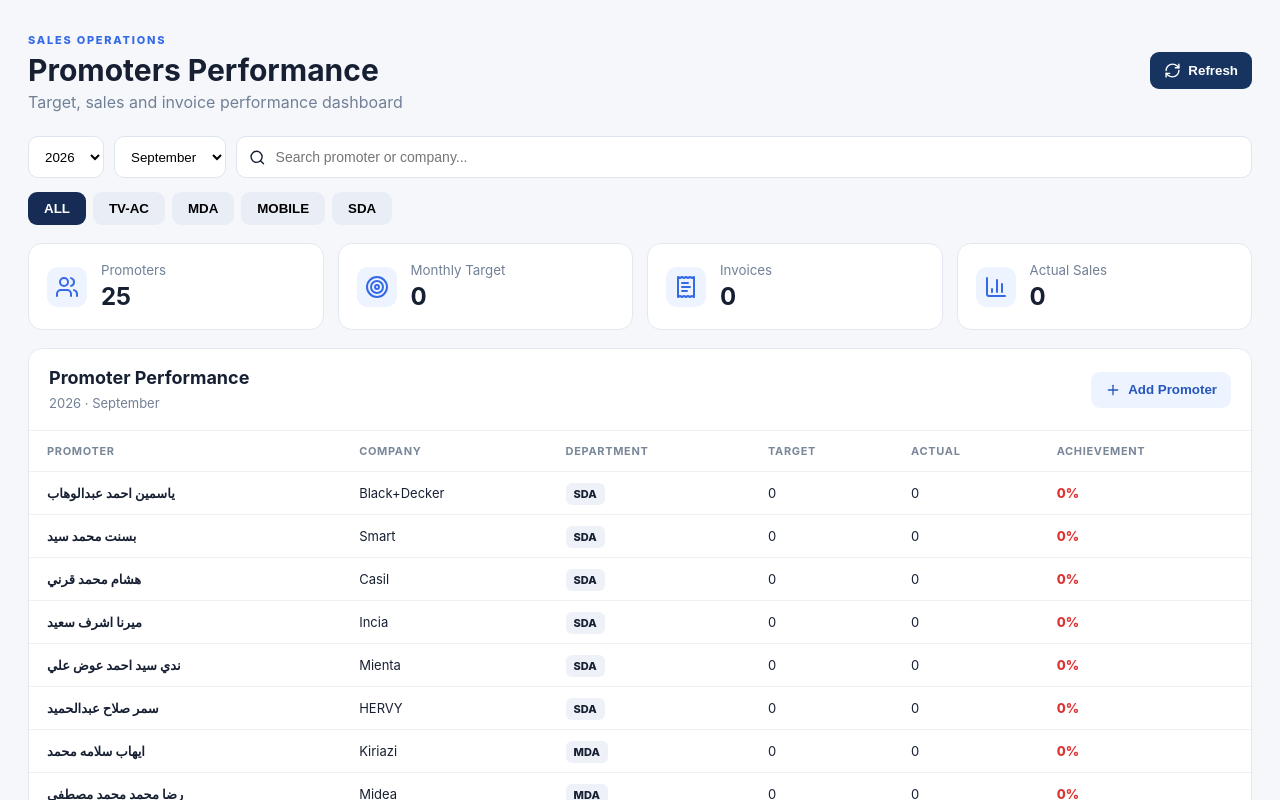
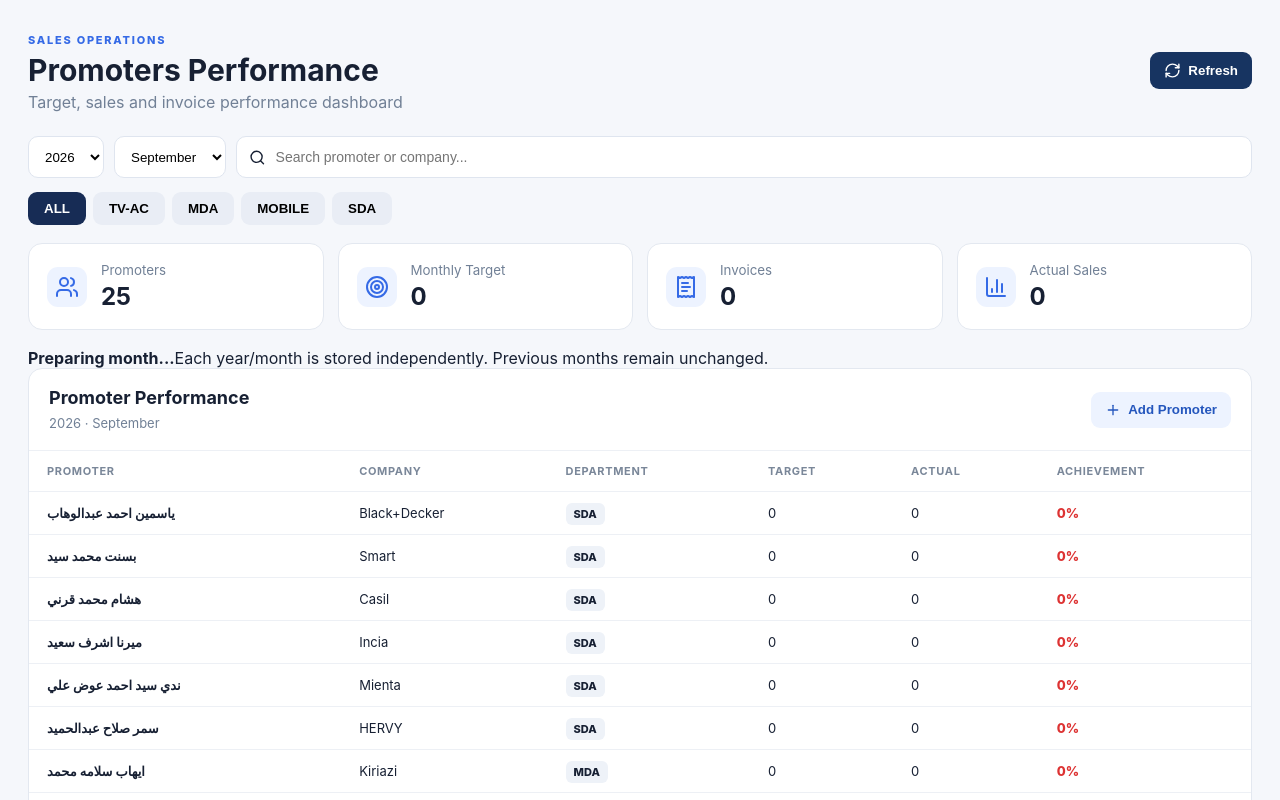
Before and after one commit to mdsabrydev3g/Promoters-Performance-System, a Next.js app: page / in a window 1280 px wide. Shown: the top 800 px of the page. Built offline with nearby package versions, Linux system fonts and the light colour scheme; no server answers.

Commit message:
feat: initialize selected month automatically in dashboard

```diff
--- a/app/page.tsx
+++ b/app/page.tsx
@@ -9,12 +9,12 @@ const seed:Emp[]=[
 ["Vivo","محمد يونس","MOBILE"],["Realme","هشام ايمن","MOBILE"],["Joyroom","تسنيم اسماعيل علي","MOBILE"],["Oppo","حسام ابراهيم","MOBILE"],["Samsung","محمد مجدي","MOBILE"],["Samsung","علي شعبان","MOBILE"],["Vivo","عمر حسين","MOBILE"],["Xiaomi","عمرو عويس","MOBILE"],
 ["Hisense","محمود حسين مسعود","TV-AC"],["Haier","فاطمه مصطفي حسين","TV-AC"],["Samsung","يوسف سامي يوسف","TV-AC"]].map(([company,name,code],i)=>({id:String(i+1),name,company,department:{id:code,code,name:code},status:"ACTIVE"}));
 const departments=["ALL","TV-AC","MDA","MOBILE","SDA"];
-export default function Home(){const [employees,setEmployees]=useState<Emp[]>(seed);const [dept,setDept]=useState("ALL");const [q,setQ]=useState("");const [year,setYear]=useState(new Date().getFullYear());const [month,setMonth]=useState(new Date().getMonth()+1);const [loading,setLoading]=useState(true);
-useEffect(()=>{fetch("/api/bootstrap?year="+year+"&month="+month).then(r=>r.ok?r.json():null).then(d=>{if(d?.employees?.length)setEmployees(d.employees)}).catch(()=>{}).finally(()=>setLoading(false))},[year,month]);
+export default function Home(){const [employees,setEmployees]=useState<Emp[]>(seed);const [dept,setDept]=useState("ALL");const [q,setQ]=useState("");const [year,setYear]=useState(new Date().getFullYear());const [month,setMonth]=useState(new Date().getMonth()+1);const [loading,setLoading]=useState(true);const [monthReady,setMonthReady]=useState(false);
+useEffect(()=>{setLoading(true);setMonthReady(false);fetch("/api/month?year="+year+"&month="+month).then(r=>r.ok?r.json():null).then(d=>{if(d?.employees?.length)setEmployees(d.employees);setMonthReady(!!d)}).catch(()=>{}).finally(()=>setLoading(false))},[year,month]);
 const visible=useMemo(()=>employees.filter(e=>(dept==="ALL"||e.department.code===dept)&&(e.name+" "+e.company).toLowerCase().includes(q.toLowerCase())),[employees,dept,q]);
 return <main><header><div><span className="eyebrow">SALES OPERATIONS</span><h1>Promoters Performance</h1><p>Target, sales and invoice performance dashboard</p></div><button className="primary" onClick={()=>location.reload()}><RefreshCw size={17}/> Refresh</button></header>
 <section className="toolbar"><select value={year} onChange={e=>setYear(+e.target.value)}><option>2026</option><option>2027</option><option>2028</option></select><select value={month} onChange={e=>setMonth(+e.target.value)}>{Array.from({length:12},(_,i)=><option key={i+1} value={i+1}>{new Date(2000,i,1).toLocaleString("en",{month:"long"})}</option>)}</select><div className="search"><Search size={17}/><input placeholder="Search promoter or company..." value={q} onChange={e=>setQ(e.target.value)}/></div></section>
 <nav className="tabs">{departments.map(d=><button key={d} className={dept===d?"active":""} onClick={()=>setDept(d)}>{d}</button>)}</nav>
 <section className="cards"><K icon={<Users/>} label="Promoters" value={visible.length}/><K icon={<Target/>} label="Monthly Target" value="0"/><K icon={<ReceiptText/>} label="Invoices" value="0"/><K icon={<BarChart3/>} label="Actual Sales" value="0"/></section>
-<section className="panel"><div className="panelhead"><div><h2>Promoter Performance</h2><span>{year} · {new Date(2000,month-1,1).toLocaleString("en",{month:"long"})}</span></div><button className="secondary"><Plus size={16}/> Add Promoter</button></div><div className="tablewrap"><table><thead><tr><th>Promoter</th><th>Company</th><th>Department</th><th>Target</th><th>Actual</th><th>Achievement</th></tr></thead><tbody>{loading?<tr><td colSpan={6}>Loading...</td></tr>:visible.map(e=><tr key={e.id}><td className="name">{e.name}</td><td>{e.company}</td><td><span className="badge">{e.department.code}</span></td><td>0</td><td>0</td><td><span className="percent danger">0%</span></td></tr>)}</tbody></table></div></section></main>}
+<section className="monthbar"><strong>{monthReady?"Monthly cycle ready":"Preparing month..."}</strong><span>Each year/month is stored independently. Previous months remain unchanged.</span></section><section className="panel"><div className="panelhead"><div><h2>Promoter Performance</h2><span>{year} · {new Date(2000,month-1,1).toLocaleString("en",{month:"long"})}</span></div><button className="secondary"><Plus size={16}/> Add Promoter</button></div><div className="tablewrap"><table><thead><tr><th>Promoter</th><th>Company</th><th>Department</th><th>Target</th><th>Actual</th><th>Achievement</th></tr></thead><tbody>{loading?<tr><td colSpan={6}>Loading...</td></tr>:visible.map(e=><tr key={e.id}><td className="name">{e.name}</td><td>{e.company}</td><td><span className="badge">{e.department.code}</span></td><td>0</td><td>0</td><td><span className="percent danger">0%</span></td></tr>)}</tbody></table></div></section></main>}
 function K({icon,label,value}:{icon:React.ReactNode;label:string;value:React.ReactNode}){return <div className="card"><span className="icon">{icon}</span><div><small>{label}</small><strong>{value}</strong></div></div>}
```
